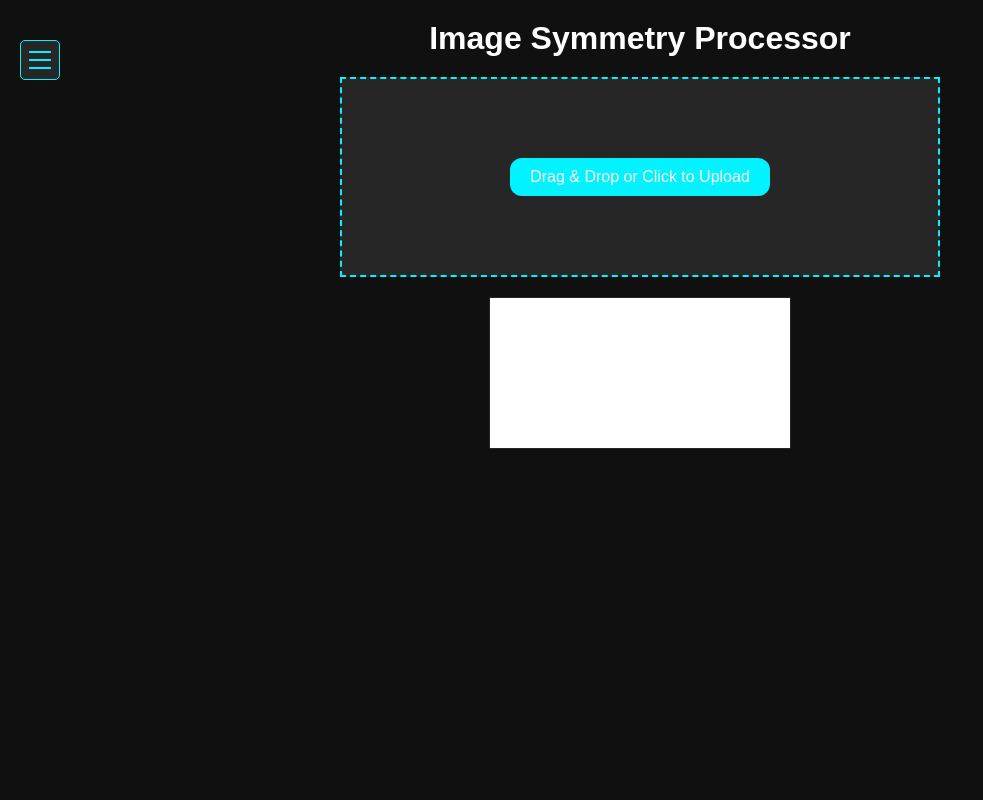
After one commit to composedbymax/my-personal-homepage, a PHP site: page /projects/image-symmetry-processor/index.php in a window 1280 px wide. The commit adds this page. Shown: the whole page, without its empty margins (0-983 px from the left). Run offline with PHP 8.4, Linux system fonts and the light colour scheme; a map, chart or similar area stays blank.

Commit message:
Add files via upload

```diff
--- /dev/null
+++ b/css/projects/image-symmetry-processor.css
@@ -0,0 +1,77 @@
+* {
+    margin: 0;
+    padding: 0;
+    box-sizing: border-box;
+}
+
+body {
+    font-family: Arial, sans-serif;
+    color: var(--text-primary);
+    background-color: var(--primary-dark);
+    text-align: center;
+    padding: 20px;
+    min-height: 100vh;
+}
+
+.container {
+    max-width: 600px;
+    margin: 0 auto;
+}
+
+h1 {
+    margin-bottom: 20px;
+    color: var(--text-primary);
+}
+
+#image-container {
+    margin: 20px 0;
+}
+
+canvas {
+    max-width: 100%;
+    border: 1px solid var(--secondary-dark);
+    background-color: #fff;
+}
+
+button {
+    margin-top: 20px;
+    padding: 10px 20px;
+    background-color: var(--neon-blue);
+    color: white;
+    border: none;
+    cursor: pointer;
+    border-radius: var(--border-radius);
+    transition: var(--transition-smooth);
+}
+
+button:hover {
+    background-color: var(--neon-blue-glow);
+}
+
+#drop-zone {
+    width: 100%;
+    height: 200px;
+    border: 2px dashed var(--neon-blue);
+    margin: 20px 0;
+    display: flex;
+    justify-content: center;
+    align-items: center;
+    color: var(--text-primary);
+    background-color: var(--secondary-dark);
+}
+
+#drop-zone.hover {
+    background-color: var(--card-dark);
+}
+
+#upload {
+    display: none;
+}
+
+#upload-label {
+    cursor: pointer;
+    background-color: var(--neon-blue);
+    padding: 10px 20px;
+    color: white;
+    border-radius: var(--border-radius);
+}
--- a/css/projects/svg-editor.css
+++ b/css/projects/svg-editor.css
@@ -2,7 +2,8 @@
 body {
   font-family: system-ui, -apple-system, sans-serif;
   margin: 0;
-  background: #f0f2f5;
+  background: var(--primary-dark);
+  color: var(--text-primary);
   padding-top: 60px;
 }
 .container {
--- a/css/projects/viz.css
+++ b/css/projects/viz.css
@@ -1,19 +1,19 @@
 /* Main Body */
 .main-body {
-    background-color: var(--background);
+    background-color: var(--primary-dark);
     min-height: 100vh;
     display: flex;
     flex-direction: column;
     align-items: center;
     padding: 1rem;
-    margin-top: 80px;
+    color: var(--text-primary)
 }
 
 /* Container */
 .container {
     width: 100%;
     max-width: 64rem;
-    background-color: var(--container-background);
+    background-color: var(--secondary-dark);
     border-radius: var(--border-radius);
     padding: 1rem;
     margin-bottom: 2rem;
--- /dev/null
+++ b/js/projects/image-symmetry-processor.js
@@ -0,0 +1,97 @@
+
+const uploadInput = document.getElementById('upload');
+const canvas = document.getElementById('canvas');
+const ctx = canvas.getContext('2d');
+const downloadBtn = document.getElementById('download-btn');
+const dropZone = document.getElementById('drop-zone');
+
+// Function to process the image and make it symmetrical across both axes
+function makeSymmetrical(image) {
+    const width = image.width;
+    const height = image.height;
+
+    // Resize canvas to match image dimensions
+    canvas.width = width;
+    canvas.height = height;
+
+    // Draw the image to the left half of the canvas (mirrored on the X axis)
+    ctx.drawImage(image, 0, 0, width / 2, height / 2); // Top-left quadrant
+
+    // Flip and draw the right half (mirrored on the X axis)
+    ctx.save();
+    ctx.scale(-1, 1); // Flip the context horizontally
+    ctx.drawImage(image, -width, 0, width / 2, height / 2); // Top-right quadrant
+    ctx.restore();
+
+    // Flip and draw the bottom-left half (mirrored on the Y axis)
+    ctx.save();
+    ctx.scale(1, -1); // Flip the context vertically
+    ctx.drawImage(image, 0, -height, width / 2, height / 2); // Bottom-left quadrant
+    ctx.restore();
+
+    // Flip and draw the bottom-right half (mirrored on both X and Y axes)
+    ctx.save();
+    ctx.scale(-1, -1); // Flip the context both horizontally and vertically
+    ctx.drawImage(image, -width, -height, width / 2, height / 2); // Bottom-right quadrant
+    ctx.restore();
+}
+
+// Function to download the processed image
+function downloadImage() {
+    const dataURL = canvas.toDataURL('image/png');
+    const link = document.createElement('a');
+    link.href = dataURL;
+    link.download = 'symmetrical-image.png';
+    link.click();
+}
+
+// Event listener for file upload
+uploadInput.addEventListener('change', function(e) {
+    const file = e.target.files[0];
+    if (file) {
+        const reader = new FileReader();
+
+        reader.onload = function() {
+            const img = new Image();
+            img.onload = function() {
+                makeSymmetrical(img);
+                downloadBtn.style.display = 'inline-block'; // Show the download button
+            };
+            img.src = reader.result;
+        };
+
+        reader.readAsDataURL(file);
+    }
+});
+
+// Event listener for the download button
+downloadBtn.addEventListener('click', downloadImage);
+
+// Drag and Drop functionality
+dropZone.addEventListener('dragover', function(e) {
+    e.preventDefault();
+    dropZone.classList.add('hover');
+});
+
+dropZone.addEventListener('dragleave', function() {
+    dropZone.classList.remove('hover');
+});
+
+dropZone.addEventListener('drop', function(e) {
+    e.preventDefault();
+    dropZone.classList.remove('hover');
+
+    const file = e.dataTransfer.files[0];
+    if (file && file.type.startsWith('image/')) {
+        const reader = new FileReader();
+        reader.onload = function() {
+            const img = new Image();
+            img.onload = function() {
+                makeSymmetrical(img);
+                downloadBtn.style.display = 'inline-block'; // Show the download button
+            };
+            img.src = reader.result;
+        };
+        reader.readAsDataURL(file);
+    }
+});
--- a/projects/create-SVG/index.php
+++ b/projects/create-SVG/index.php
@@ -7,7 +7,7 @@
   <link rel="stylesheet" href="/css/projects/svg-editor.css">
 </head>
 <body>
-  <?php include '../..//nav.php'; ?>
+  <?php include '../../nav.php'; ?>
 
   <div class="container">
     <div class="header">
--- a/projects/download-audio-visuals/index.php
+++ b/projects/download-audio-visuals/index.php
@@ -4,10 +4,10 @@
     <meta charset="UTF-8">
     <meta name="viewport" content="width=device-width, initial-scale=1.0">
     <title>Inteliuz | Vizzy</title>
-    <link rel="stylesheet" href="/css/create/viz.css">
+    <link rel="stylesheet" href="/css/projects/viz.css">
 </head>
 <body class="main-body">
-    <?php include '../nav.php'; ?>
+    <?php include '../../nav.php'; ?>
     <div class="container">
         <div class="grid">
             <div class="upload-section">
@@ -48,6 +48,6 @@
         <canvas id="canvas" class="canvas"></canvas>
     </div>
     <script src="https://cdnjs.cloudflare.com/ajax/libs/chroma-js/2.4.2/chroma.min.js"></script>
-    <script src="/js/create/viz.js" defer></script>
+    <script src="/js/projects/viz.js" defer></script>
 </body>
 </html>
--- /dev/null
+++ b/projects/image-symmetry-processor/index.php
@@ -0,0 +1,25 @@
+<!DOCTYPE html>
+<html lang="en">
+<head>
+    <meta charset="UTF-8">
+    <meta name="viewport" content="width=device-width, initial-scale=1.0">
+    <title>Image Symmetry Processor</title>
+    <link rel="stylesheet" href="/css/root.css">
+    <link rel="stylesheet" href="/css/projects/image-symmetry-processor.css">
+</head>
+<body>
+    <?php include '../../nav.php'; ?>
+    <div class="container">
+        <h1>Image Symmetry Processor</h1>
+        <div id="drop-zone">
+            <label id="upload-label" for="upload">Drag & Drop or Click to Upload</label>
+            <input type="file" id="upload" accept="image/*">
+        </div>
+        <div id="image-container">
+            <canvas id="canvas"></canvas>
+        </div>
+        <button id="download-btn" style="display:none;">Download Processed Image</button>
+    </div>
+    <script src="/js/projects/image-symmetry-processor.js" defer></script>
+</body>
+</html>
```
Also changed, not shown: css/projects/art-gallery.css (added, +12 -0 lines), css/projects/stft.css (+4 -5 lines), index.php (+7 -7 lines), js/projects/art-gallery.js (added, +137 -0 lines), projects/art-gallery/index.php (+3 -143 lines), projects/short-time-fourier-transform/index.php (+4 -3 lines), projects/art-gallery/21.jpeg (added), 1 other file.
